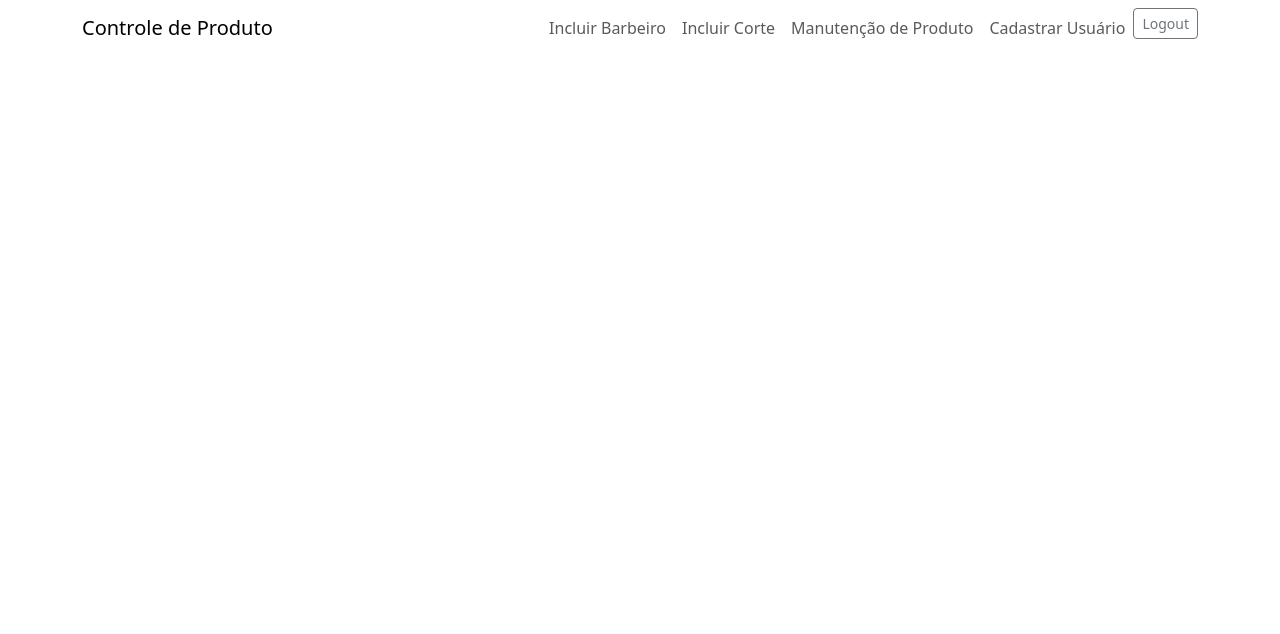
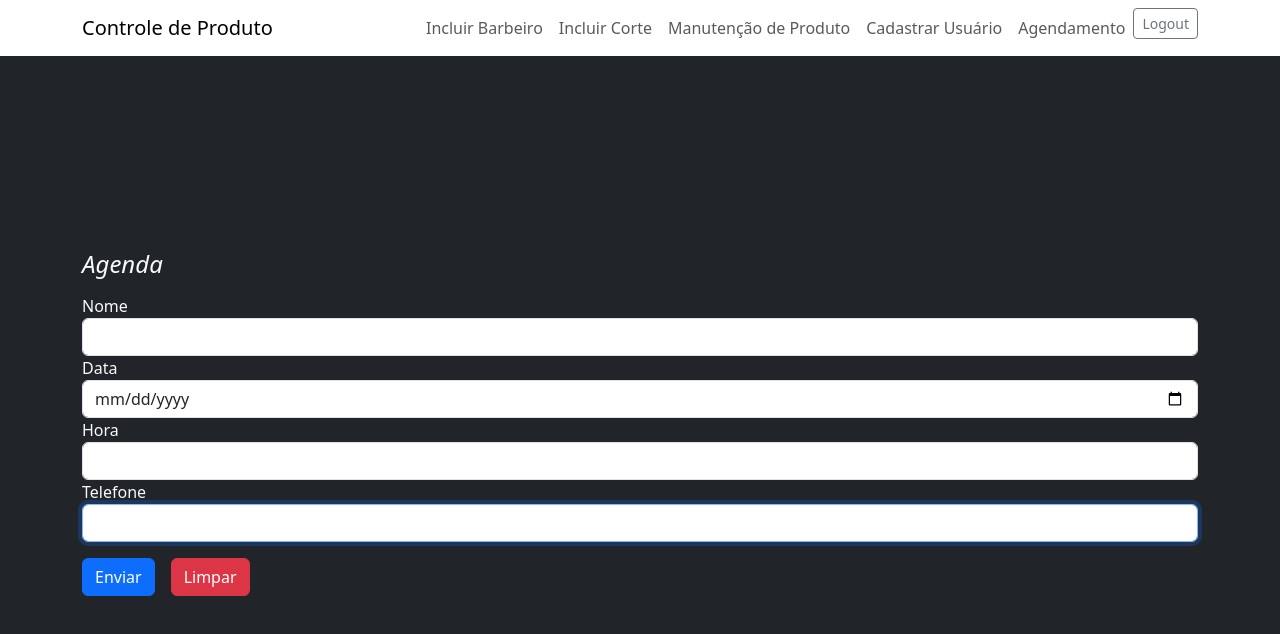
Before and after one commit to randsantana/projeto_final, a React (Vite) app: page /Agendamento in a window 1280 px wide. Shown: the top 634 px of the page. Built offline with nearby package versions, Linux system fonts and the light colour scheme.

Commit message:
add agendamento

```diff
--- a/src/App.jsx
+++ b/src/App.jsx
@@ -4,6 +4,7 @@ import Manutencao_Product from './components/ManutencaoProduct';
 import FormularioLogin from './components/login';
 import Cadastrar_Usuarios from './components/cadastrar_usuario';
 import Cadastrar_Barbeiro from './components/Cadastrar_Barbeiro';
+import Agendamento from './components/Agendamento';
 import { BrowserRouter as Router, Route, Routes, Navigate, useNavigate } from 'react-router-dom';
 import 'bootstrap/dist/css/bootstrap.min.css';
 import { AuthProvider, useAuth } from './components/AuthProvider';
@@ -35,6 +36,7 @@ const RoutesWithAuth = () => {
         <Route path="/Manutencao" element={<ProtectedRoute><Manutencao_Product /></ProtectedRoute>} />
         <Route path="/user" element={<ProtectedRoute><Cadastrar_Usuarios /></ProtectedRoute>} />
         <Route path="/Barber" element={<ProtectedRoute><Cadastrar_Barbeiro /></ProtectedRoute>} />
+        <Route path="/Agendamento" element={<ProtectedRoute><Agendamento /></ProtectedRoute>} />
 
       </Routes>
     </Router>
--- /dev/null
+++ b/src/components/Agendamento.jsx
@@ -0,0 +1,86 @@
+import { useForm } from "react-hook-form";
+import { api } from "../config_axios";
+import { useState } from "react";
+
+const Agendamento = () => {
+  const { register, handleSubmit, reset} = useForm();
+  const [aviso, setAviso] = useState("");
+
+  const salvar = async (campos) => {
+    try {
+      const response = await api.post("agenda/createAgenda", campos);
+      setAviso(`Agenda cadastrado(a) com sucesso!"`);
+      reset();
+    } catch (error) {
+      setAviso("Erro ao agendar horário(a)!");
+    }
+  };
+
+  return (
+    <div className="container-fluid bg-dark text-light min-vh-100 d-flex align-items-center">
+      <div className="container ">
+        <h4 className="fst-italic mb-3">Agenda</h4>
+        <form onSubmit={handleSubmit(salvar)}>
+          <div className="form-group">
+            <label htmlFor="name">Nome</label>
+            <input
+              type="text"
+              className="form-control"
+              id="name"
+              required
+              autoFocus
+              {...register("name")}
+            />
+          </div>
+          <div className="form-group">
+            <label htmlFor="data">Data</label>
+            <input
+              type="date"
+              className="form-control"
+              id="data"
+              required
+              autoFocus
+              {...register("data")}
+            />
+          </div>
+          <div className="form-group">
+            <label htmlFor="hora">Hora</label>
+            <input
+              type="LocalTime"
+              className="form-control"
+              id="hora"
+              required
+              autoFocus
+              {...register("hora")}
+            />
+          </div>
+          <div className="form-group">
+            <label htmlFor="telefone">Telefone</label>
+            <input
+              type="tel"
+              className="form-control"
+              id="telefone"
+              required
+              autoFocus
+              {...register("telefone")}
+            />
+          </div>
+
+          <input
+            type="submit"
+            className="btn btn-primary mt-3"
+            value="Enviar"
+          />
+          <input
+            type="reset"
+            className="btn btn-danger mt-3 ms-3"
+            value="Limpar"
+          />
+        </form>
+        <div className="alert mt-3">{aviso}</div>
+      </div>
+    </div>
+  );
+};
+
+export default Agendamento;
--- a/src/components/MenuSuperior.jsx
+++ b/src/components/MenuSuperior.jsx
@@ -19,6 +19,9 @@ const MenuSuperior = () => {
             <Link to="/user" className="nav-link">Cadastrar Usuário</Link>
           </li>
           <li className="nav-item">
+            <Link to="/agendamento" className="nav-link">Agendamento</Link>
+          </li>
+          <li className="nav-item">
             <button className="btn btn-sm btn-outline-secondary">
               Logout
             </button>
```
